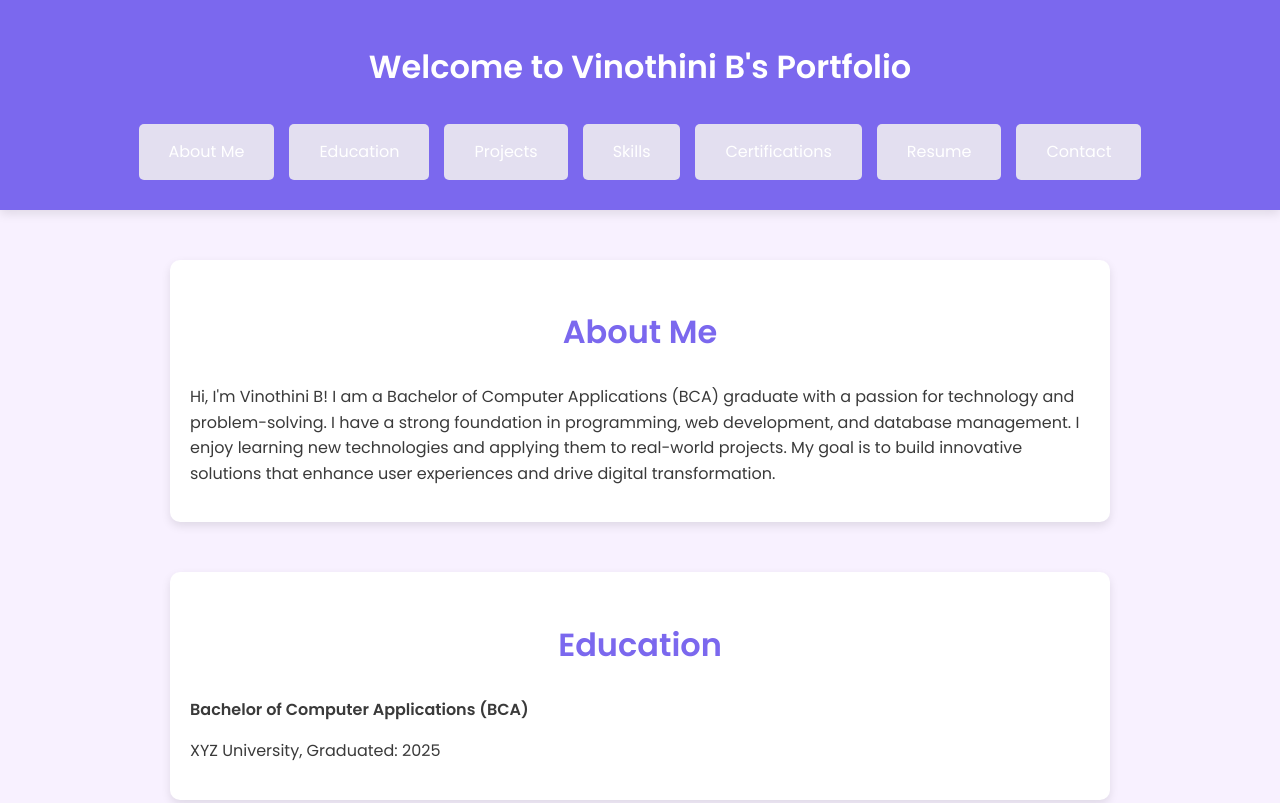
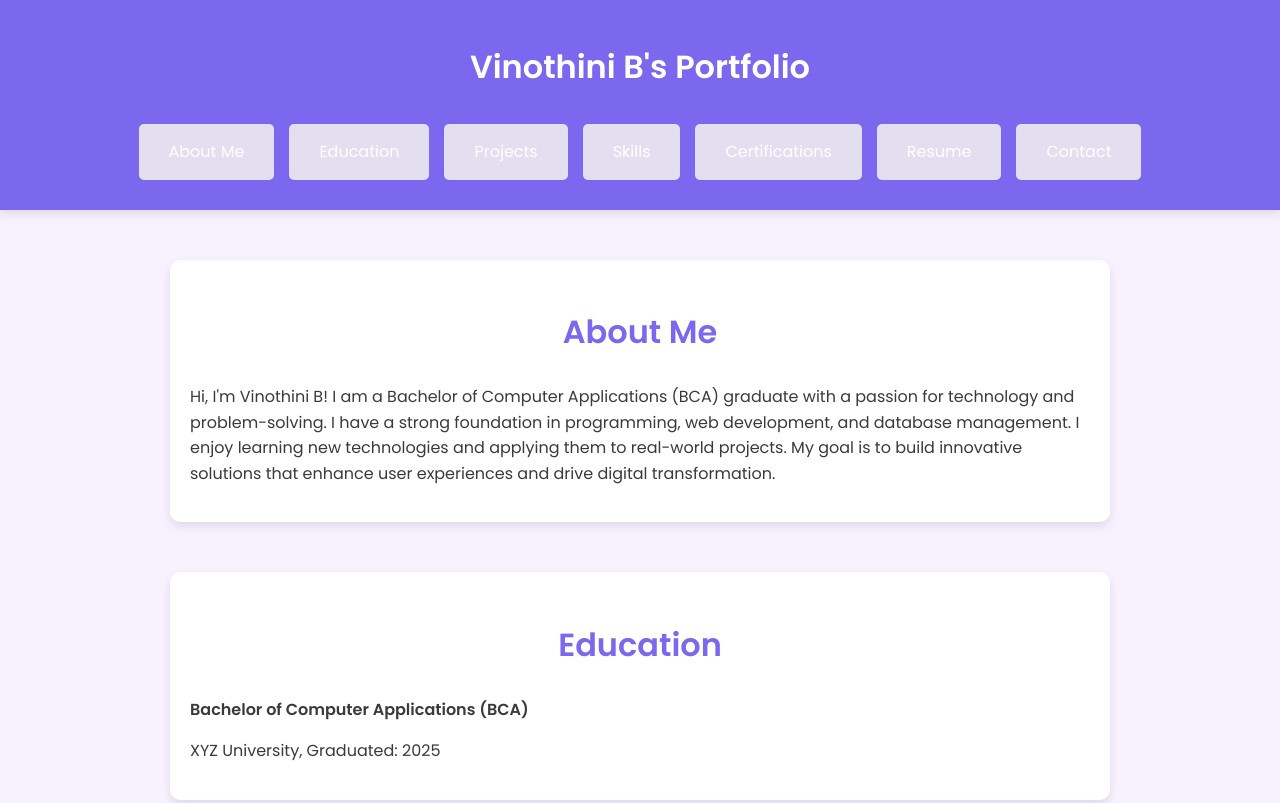
Before and after one commit to vinothini0211/Vinothini0211.github.io, a plain HTML site: page index.html in a window 1280 px wide. Shown: the top 803 px of the page. Drawn offline with Linux system fonts and the light colour scheme.

Commit message:
Update index.html

```diff
--- a/index.html
+++ b/index.html
@@ -8,7 +8,7 @@
 </head>
 <body>
     <header>
-        <h1>Welcome to Vinothini B's Portfolio</h1>
+        <h1>Vinothini B's Portfolio</h1>
         <nav>
             <ul>
                 <li><a href="#about">About Me</a></li>
```
